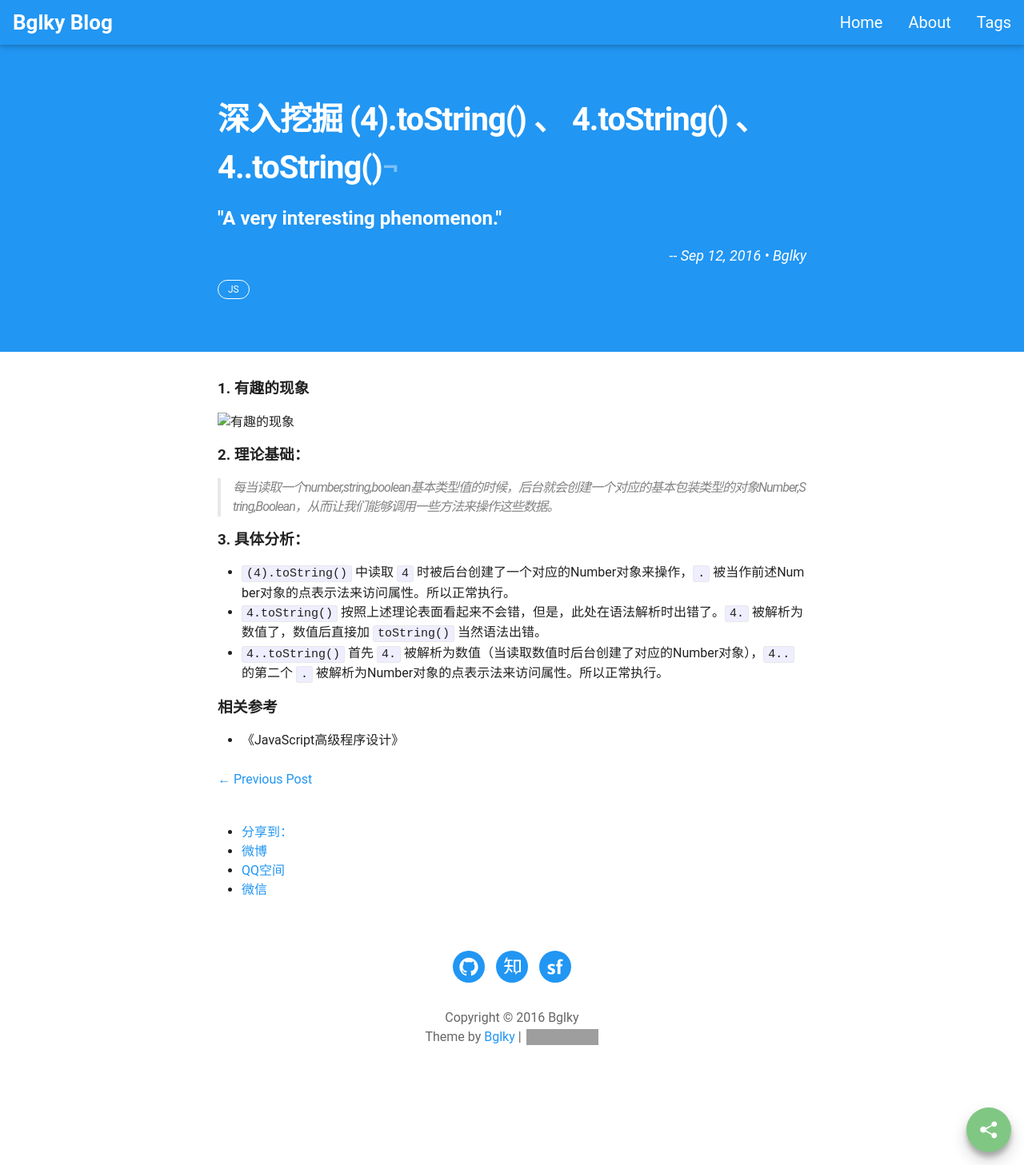
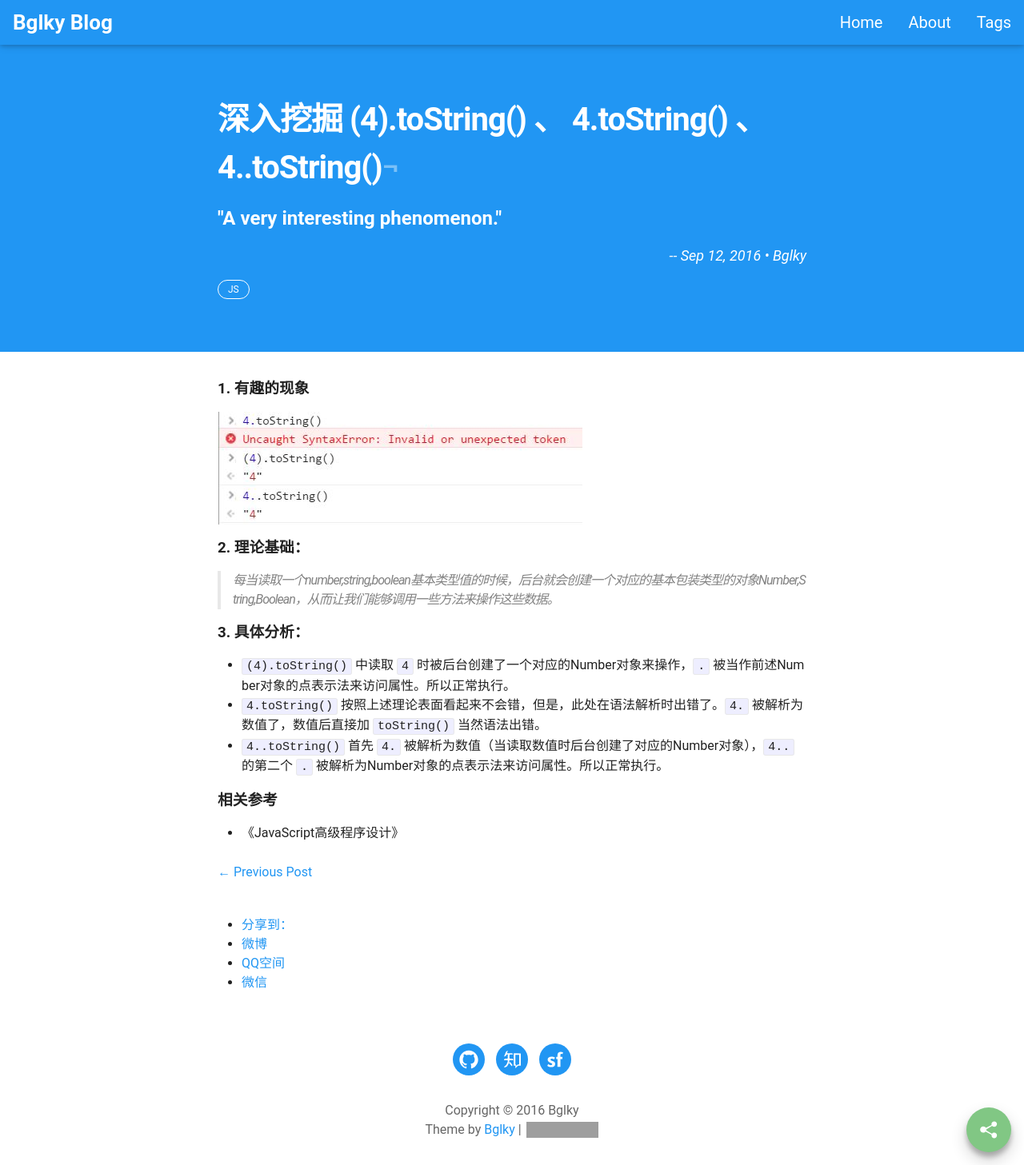
Before and after one commit to bglky/bglky.github.io, a Jekyll site: the page built from _posts/2016-09-12-an-interesting-phenomenon.markdown, in a window 1280 px wide. Shown: the whole page at 80% size. Built offline with Jekyll 4.4.1, drawn with Linux system fonts in a browser that asks for light colours; comment, search, counter and statistics services are not loaded; grey boxes are pictures that could not be loaded.

Commit message:
update img url

```diff
--- a/_posts/2016-09-12-an-interesting-phenomenon.markdown
+++ b/_posts/2016-09-12-an-interesting-phenomenon.markdown
@@ -9,7 +9,7 @@ tags:
 ---
 
 ### 1. 有趣的现象
-![有趣的现象](img/2016/an-interesting-phenomenon.jpg)
+![有趣的现象](/img/2016/an-interesting-phenomenon.jpg)
 
 ### 2. 理论基础：
 > 每当读取一个number,string,boolean基本类型值的时候，后台就会创建一个对应的基本包装类型的对象Number,String,Boolean，从而让我们能够调用一些方法来操作这些数据。
```
